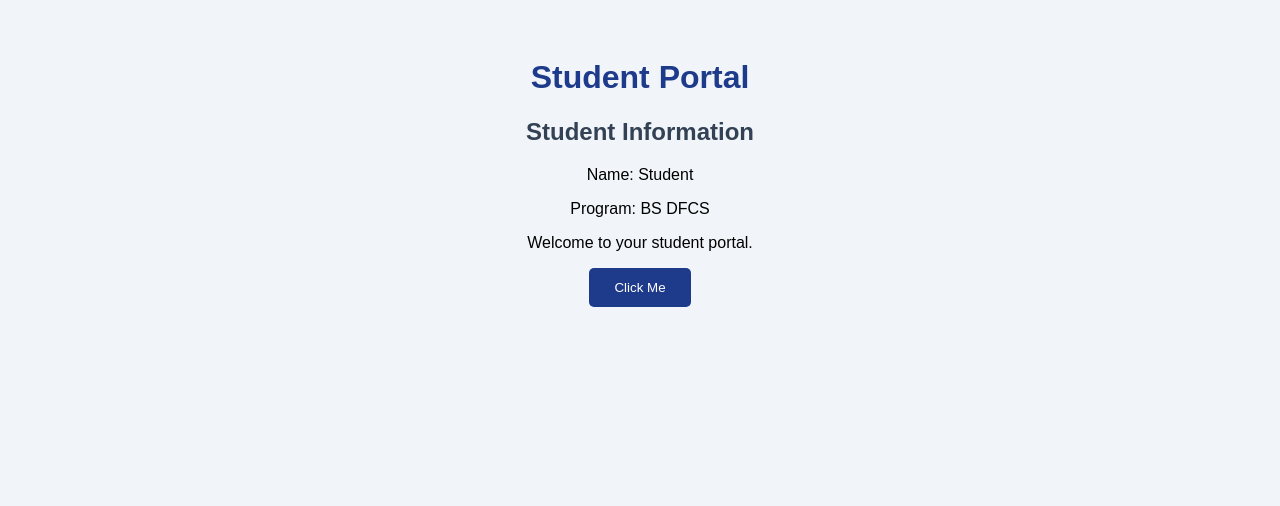
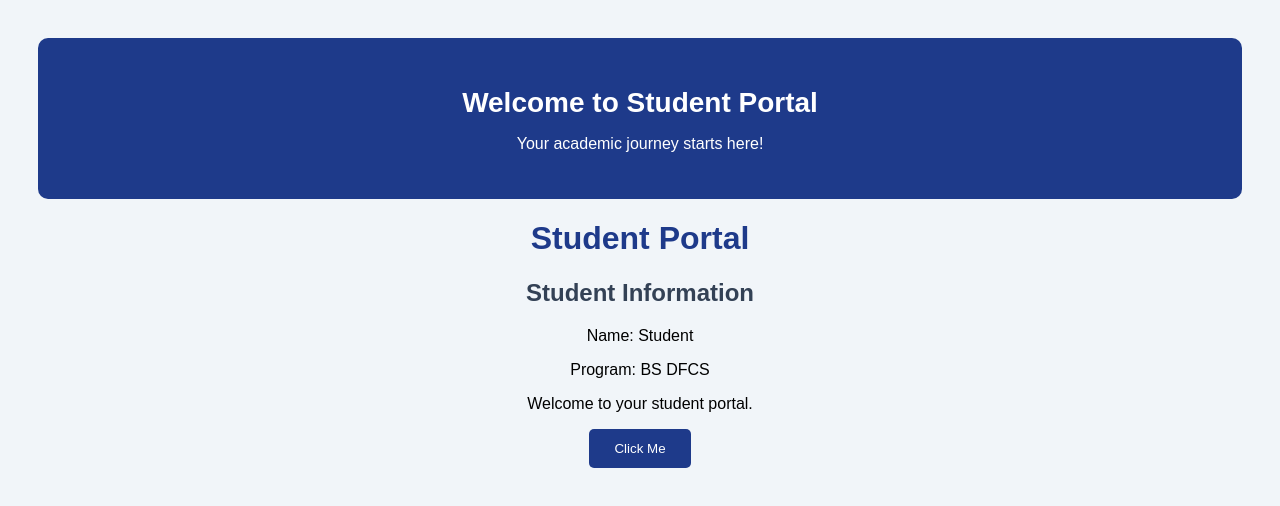
Before and after one commit to arfajaweria/student-portal, a plain HTML site: page index.html in a window 1280 px wide. Drawn offline with Linux system fonts and the light colour scheme.

Commit message:
Add welcome banner

```diff
--- a/index.html
+++ b/index.html
@@ -8,6 +8,11 @@
     <link rel="stylesheet" href="style.css">
 </head>
 <body>
+
+<header class="welcome-banner">
+    <h1>Welcome to Student Portal</h1>
+    <p>Your academic journey starts here!</p>
+</header>
 
     <h1>Student Portal</h1>
 
--- a/style.css
+++ b/style.css
@@ -22,3 +22,19 @@ button {
     border-radius: 5px;
     cursor: pointer;
 }
+
+/* Welcome Banner Styling */
+.welcome-banner {
+    background-color: #1e3a8a;
+    color: white;
+    text-align: center;
+    padding: 30px;
+    border-radius: 10px;
+    margin-bottom: 20px;
+}
+
+.welcome-banner h1 {
+    color: white;
+    font-size: 28px;
+    margin-bottom: 10px;
+}
```
